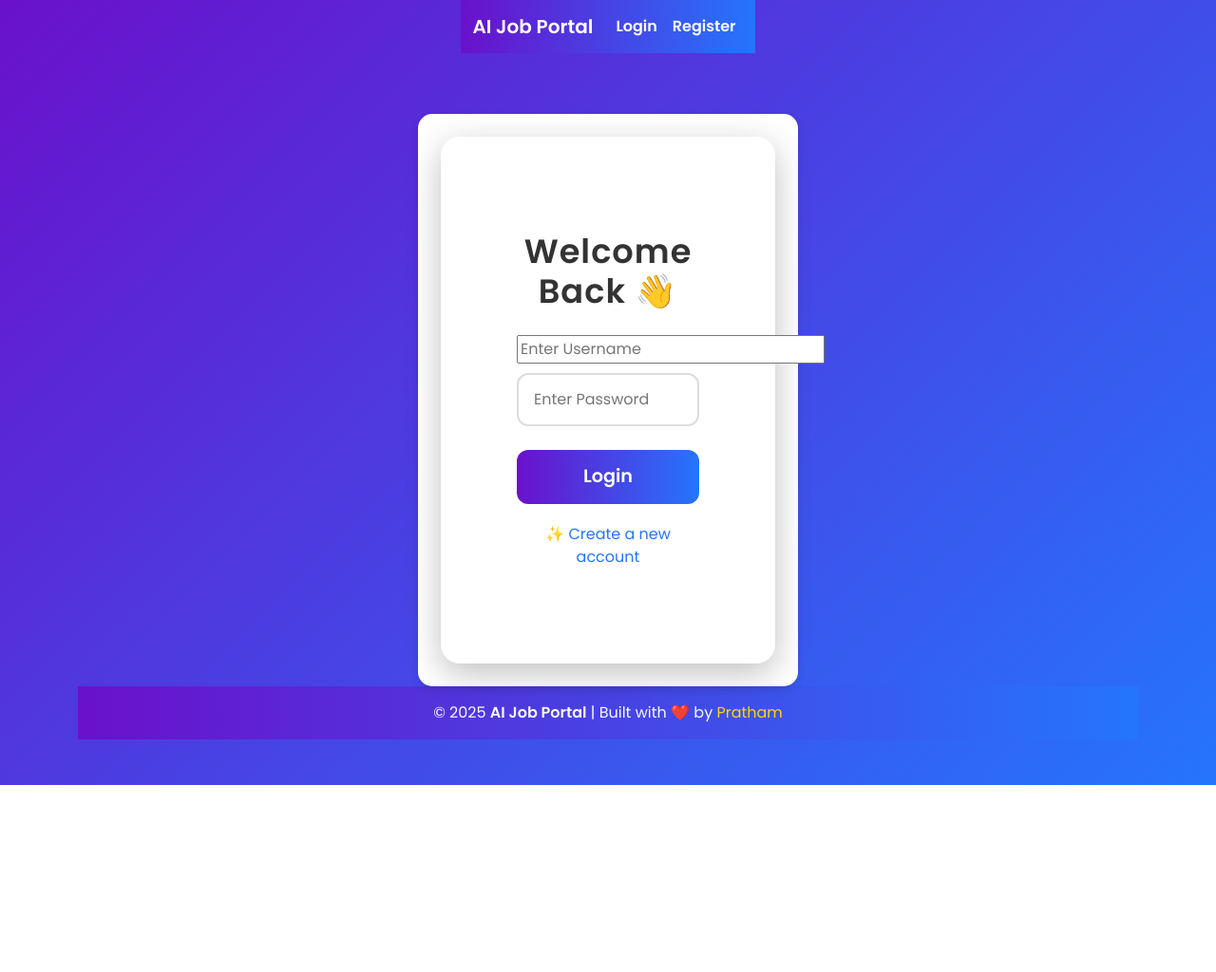
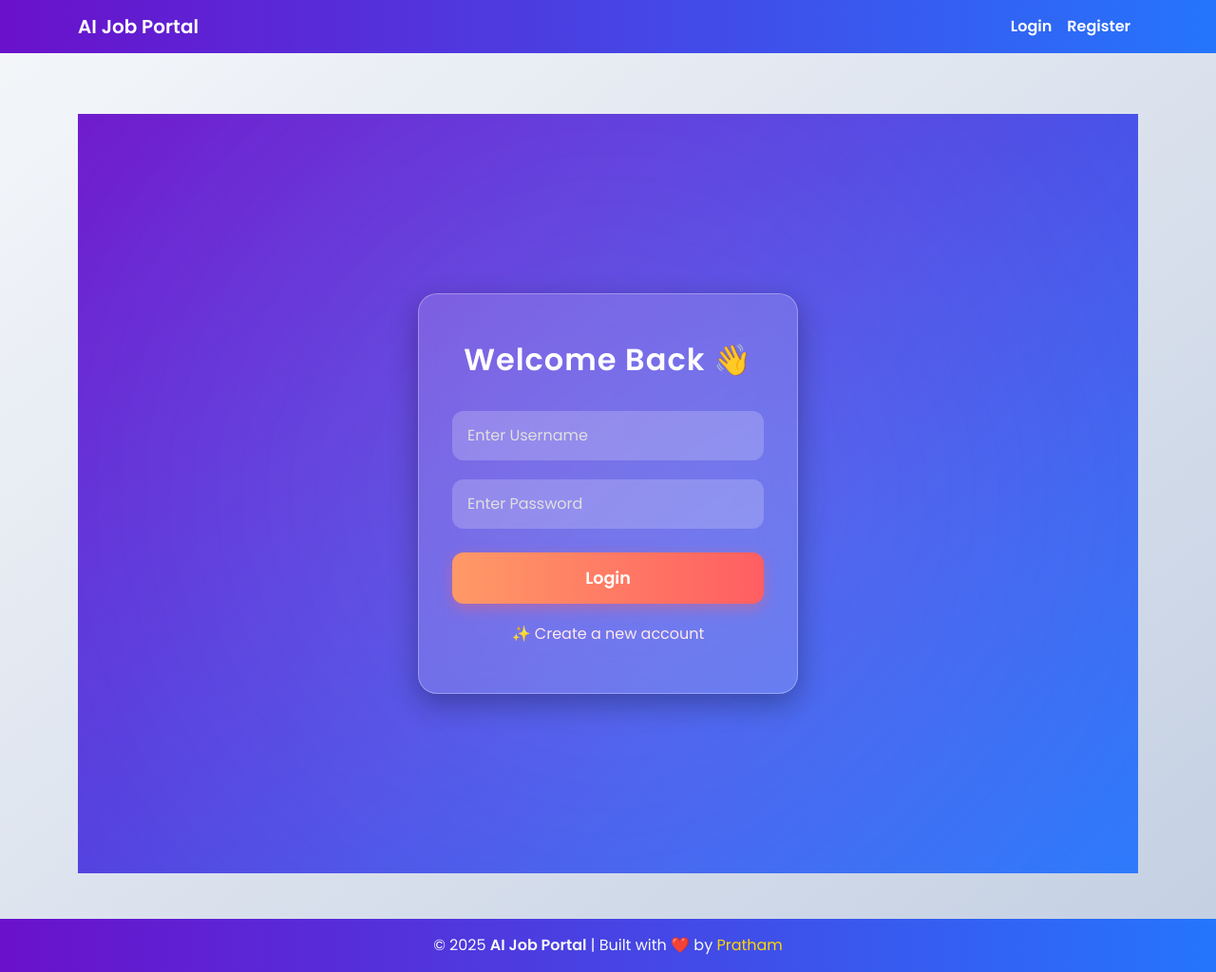
Before and after one commit to pratham83111/AI-Job-Portal, a Django app: page /login/ in a window 1280 px wide. Shown: the whole page at 95% size. Before the commit the page ends 827 px from the top, so only its background shows below. Run offline with Django 5.2, Linux system fonts and the light colour scheme.

Commit message:
Updated login page design

```diff
--- a/main/templates/login.html
+++ b/main/templates/login.html
@@ -2,108 +2,136 @@
 {% block content %}
 
 <style>
-  /* Beautiful gradient background */
-  body {
-    background: linear-gradient(135deg, #6a11cb 0%, #2575fc 100%);
-    font-family: 'Poppins', sans-serif;
+  /* 🌈 Background gradient with blur overlay */
+  .login-page {
     min-height: 100vh;
     display: flex;
     justify-content: center;
     align-items: center;
-    margin: 0;
+    background: linear-gradient(135deg, #6a11cb 0%, #2575fc 100%);
+    font-family: 'Poppins', sans-serif;
+    position: relative;
+    overflow: hidden;
   }
 
-  /* Main login card */
+  /* Glass effect layer */
+  .login-page::before {
+    content: "";
+    position: absolute;
+    top: -50%;
+    left: -50%;
+    width: 200%;
+    height: 200%;
+    background: radial-gradient(circle, rgba(255,255,255,0.15) 0%, transparent 70%);
+    filter: blur(80px);
+    z-index: 0;
+  }
+
+  /* ✨ Card */
   .login-container {
-    background: white;
-    padding: 100px 80px;
+    position: relative;
+    z-index: 2;
+    backdrop-filter: blur(18px);
+    background: rgba(255, 255, 255, 0.15);
+    border: 1px solid rgba(255, 255, 255, 0.3);
     border-radius: 20px;
-    box-shadow: 0 10px 35px rgba(0, 0, 0, 0.25);
+    box-shadow: 0 10px 30px rgba(0, 0, 0, 0.3);
     width: 100%;
-    max-width: 4800px;
+    max-width: 400px;
+    padding: 50px 35px;
     text-align: center;
-    animation: fadeIn 0.8s ease-in-out;
+    color: #fff;
+    animation: fadeIn 0.9s ease-in-out;
   }
 
   .login-container h2 {
-    color: #333;
     margin-bottom: 25px;
+    font-size: 2rem;
     font-weight: 700;
-    font-size: 2.2rem;
     letter-spacing: 1px;
+    color: #fff;
   }
-z
+
+  /* Inputs */
   input[type="text"],
   input[type="password"] {
     width: 100%;
     padding: 14px 16px;
     margin: 10px 0;
-    border: 2px solid #ddd;
+    border: none;
     border-radius: 12px;
     outline: none;
+    background: rgba(255, 255, 255, 0.2);
+    color: #fff;
     font-size: 1rem;
     transition: all 0.3s ease;
   }
 
-  input[type="text"]:focus,
-  input[type="password"]:focus {
-    border-color: #6a11cb;
-    box-shadow: 0 0 10px rgba(106, 17, 203, 0.3);
+  input::placeholder {
+    color: #e0e0e0;
   }
 
+  input:focus {
+    background: rgba(255, 255, 255, 0.3);
+    box-shadow: 0 0 10px rgba(255,255,255,0.4);
+  }
+
+  /* Button */
   button {
     width: 100%;
     padding: 14px;
-    background: linear-gradient(90deg, #6a11cb, #2575fc);
+    margin-top: 15px;
+    background: linear-gradient(90deg, #ff9966, #ff5e62);
     color: white;
     border: none;
     border-radius: 12px;
-    font-size: 1.2rem;
+    font-size: 1.1rem;
     font-weight: 600;
     cursor: pointer;
+    box-shadow: 0 5px 15px rgba(255,94,98,0.4);
     transition: 0.3s;
-    margin-top: 15px;
   }
 
   button:hover {
     transform: scale(1.03);
-    background: linear-gradient(90deg, #2575fc, #6a11cb);
+    box-shadow: 0 8px 20px rgba(255,94,98,0.6);
   }
 
+  /* Link */
   .login-container a {
     display: inline-block;
     margin-top: 20px;
-    color: #2575fc;
+    color: #ffe9ec;
     text-decoration: none;
     font-weight: 500;
     transition: 0.3s;
   }
 
   .login-container a:hover {
-    color: #6a11cb;
+    color: #fff;
     text-decoration: underline;
   }
 
   /* Animation */
   @keyframes fadeIn {
-    from { opacity: 0; transform: translateY(20px); }
+    from { opacity: 0; transform: translateY(25px); }
     to { opacity: 1; transform: translateY(0); }
   }
 
-  /* Responsive Design */
+  /* Responsive */
   @media (max-width: 600px) {
     .login-container {
       width: 90%;
-      padding: 40px 25px;
+      padding: 35px 25px;
     }
 
     .login-container h2 {
-      font-size: 1.8rem;
+      font-size: 1.7rem;
     }
   }
 </style>
-<div class="card p-4 mx-auto" data-aos="zoom-in" style="max-width: 400px;">
 
+<div class="login-page">
   <div class="login-container">
     <h2>Welcome Back 👋</h2>
     <form method="POST">
@@ -114,5 +142,6 @@
     </form>
     <a href="/register/">✨ Create a new account</a>
   </div>
+</div>
 
 {% endblock %}
```
Also changed, not shown: db.sqlite3. Lines whose indentation alone changed are shown as unchanged.
